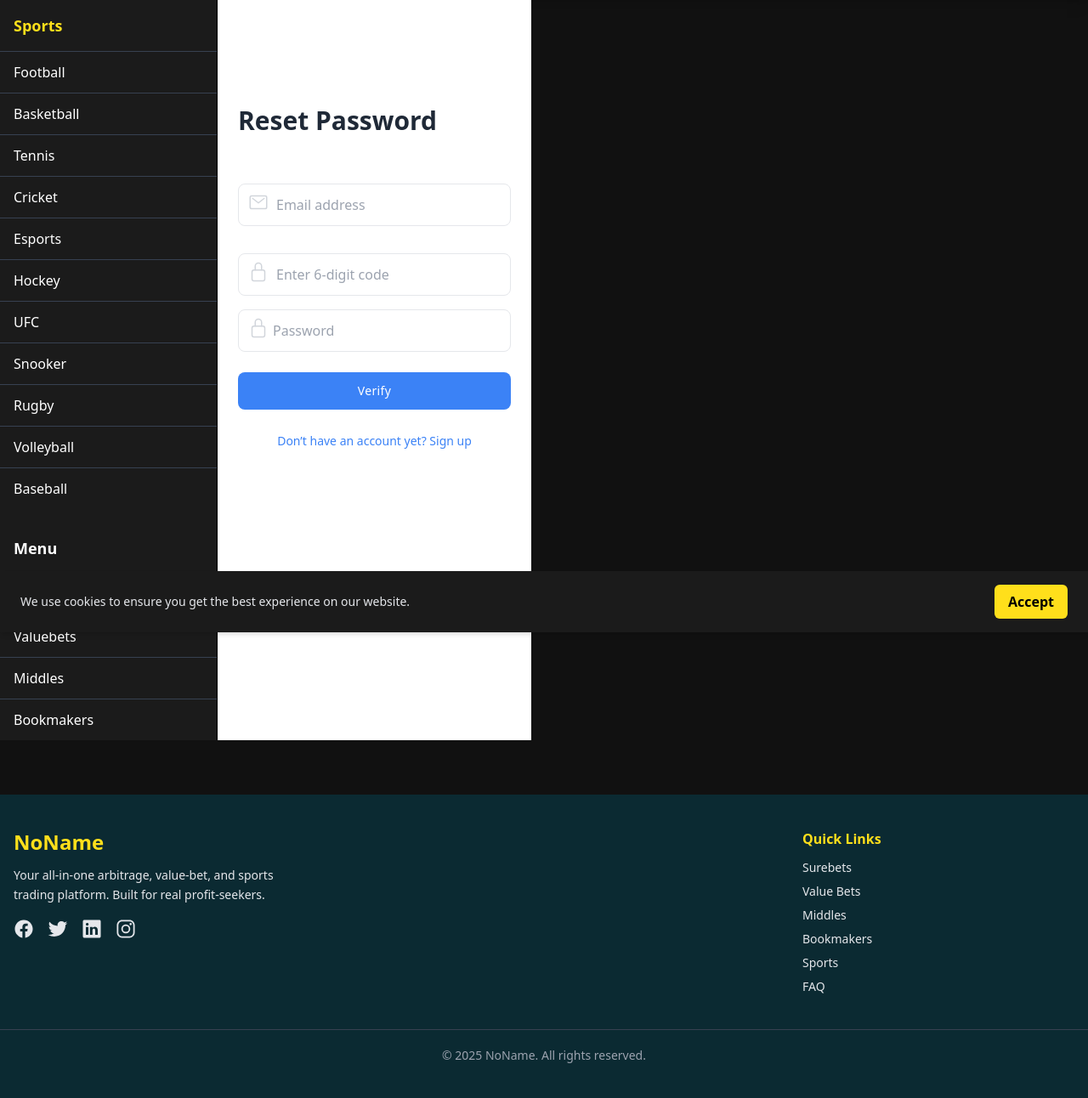
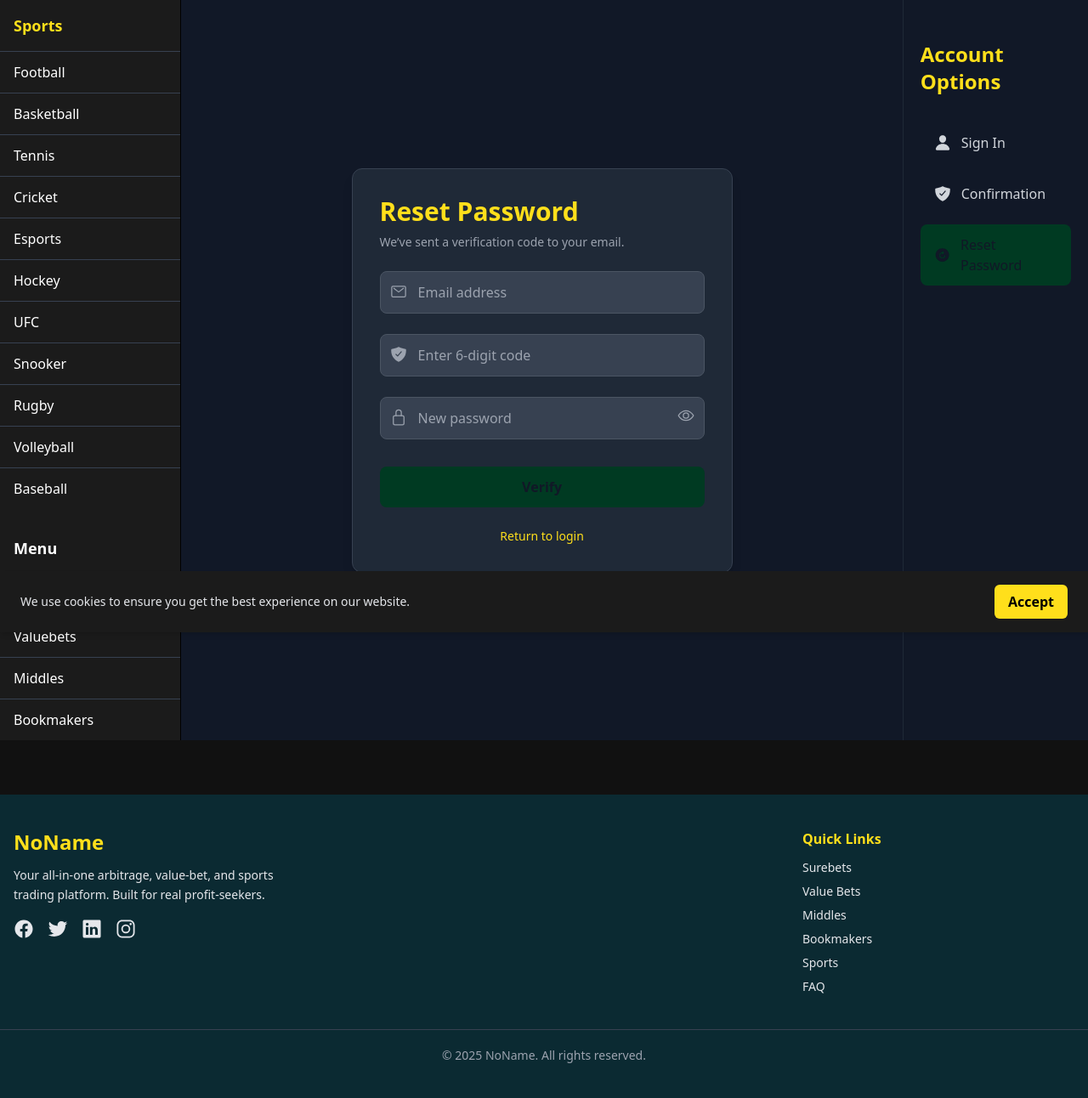
Before and after one commit to manzub/sportsarb, a Flask app: page /auth/reset-password in a window 1280 px wide. Shown: the part 56-1348 px from the top of the page at 85% size. Run offline with Flask 3, Linux system fonts and the light colour scheme; data that the repository does not hold is empty; some libraries are stand-ins or nearby versions.

Commit message:
updated accounts flow and reset password flow

```diff
--- a/app/routes/auth.py
+++ b/app/routes/auth.py
@@ -80,11 +80,11 @@ def google_auth():
     session['user_email'] = user.email
     login_user(user, remember=True)
 
-    flash("Login successfull", "yellow")
+    flash("Login successfull", "warning")
     return redirect(url_for('main.index'))
 
   except ValueError:
-    flash("Invalid Google token", "red")
+    flash("Invalid Google token", "warning")
     return redirect(url_for('auth.login'))
 
 @bp.route('/login', methods=['GET', 'POST'])
@@ -120,14 +120,14 @@ def login():
             send_otp_mail(new_user)
 
             session['user_email'] = new_user.email
-            flash("We sent you a verification code. Please check your email.", "yellow")
+            flash("We sent you a verification code. Please check your email.", "warning")
             return redirect(url_for('auth.confirmation', user_id=new_user.id))
           else:
-            flash('Invalid email address', 'red')
+            flash('Invalid email address', 'warning')
         else:
           return redirect(url_for('auth.login'))
       else:
-        flash('Password is incorrect', 'red')
+        flash('Password is incorrect', 'warning')
 
   return render_template('login.html', form=form, google_client_id=GOOGLE_CLIENT_ID)
 
@@ -137,11 +137,11 @@ def confirmation(user_id):
   if request.method == 'POST':
     code = request.form.get('otp_code')
     if user.verify_otp(code):
-      flash("Email verified successfully! Welcome.", "emerald")
+      flash("Email verified successfully! Welcome.", "success")
       login_user(user, remember=True)
       return redirect(url_for('main.index'))
     else:
-      flash("Invalid or expired OTP code.", "red")
+      flash("Invalid or expired OTP code.", "warning")
   return render_template('confirmation.html', user=user)
 
 @bp.route('/resend-otp/<int:user_id>')
@@ -149,7 +149,7 @@ def resend_otp(user_id):
   user = User.query.get_or_404(user_id)
   user.set_otp()
   send_otp_mail(user)
-  flash("A new verification code has been sent to your email.", "yellow")
+  flash("A new verification code has been sent to your email.", "warning")
   return redirect(url_for('auth.confirmation', user_id=user.id))
 
 @bp.route('/request-password-reset', methods=['GET'])
@@ -158,7 +158,7 @@ def request_password_reset():
   user = User.query.filter_by(email=current_user.email).first()
 
   if not user:
-    flash('No account found with that email', 'red')
+    flash('No account found with that email', 'warning')
     return redirect(url_for('main.account'))
 
   otp = generate_otp()
--- a/app/templates/base.html
+++ b/app/templates/base.html
@@ -257,7 +257,7 @@
             :name="toast.category=='warning' ? 'alert-circle' : toast.category=='success' ? 'checkmark-circle' : 'information-circle'"
             class="text-xl flex-shrink-0"></ion-icon>
           <span
-            x-text="toast.message=='pending' ? 'You have a pending subscription. Click here to pay' : toast.message"></span>
+            x-text="toast.message=='pending' ? 'You have a pending subscription. Go to accounts to pay' : toast.message"></span>
         </div>
         <button @click="toasts = toasts.filter(t => t.id !== toast.id)" class="text-gray-200 hover:text-white">
           <ion-icon name="close-circle" class="text-lg"></ion-icon>
--- a/app/templates/partials/auth_sidebar.html
+++ b/app/templates/partials/auth_sidebar.html
@@ -1,20 +1,41 @@
-<aside class="flex flex-col h-screen px-4 py-8 overflow-y-auto">
-  <div class="flex flex-col justify-between">
-    <nav>
-      <a class="flex items-center px-4 py-2 {% if request.endpoint == 'auth.login' %}bg-primary text-primary-content{% else %}text-gray-600 hover:bg-gray-100{% endif %} rounded-md" href="{{url_for('main.account')}}">
-        <ion-icon class="w-5 h-5" name="person"></ion-icon>
-        <span class="mx-4 font-medium">Sign In</span>
-      </a>
+<!-- SIDEBAR -->
+<aside class="w-full lg:w-1/4 bg-gray-900 border-t lg:border-t-0 lg:border-l border-gray-800
+           flex flex-col items-center justify-start py-12 px-5 order-2">
 
-      <a class="flex items-center px-4 py-2 mt-2 {% if request.endpoint == 'auth.confirmation' %}bg-primary text-primary-content{% else %}text-gray-600 hover:bg-gray-100{% endif %} transition-colors duration-300 transform rounded-md hover:bg-gray-100 hover:text-gray-700">
-        <ion-icon name="shield-checkmark" class="w-5 h-5"></ion-icon>
-        <span class="mx-4 font-medium">Confirmation</span>
-      </a>
+  <h2 class="text-2xl font-semibold text-bet365yellow mb-8">
+    Account Options
+  </h2>
 
-      <a class="flex items-center px-4 py-2 mt-2 {% if request.endpoint == 'auth.reset_password' %}bg-primary text-primary-content{% else %}text-gray-600 hover:bg-gray-100{% endif %} transition-colors duration-300 transform rounded-md hover:bg-gray-100 hover:text-gray-700" href="{{url_for('auth.request_password_reset')}}">
-        <ion-icon class="w-5 h-5" name="refresh-circle"></ion-icon>
-        <span class="mx-4 font-medium">Reset</span>
-      </a>
-    </nav>
-  </div>
+  <nav class="w-full space-y-3 text-gray-300">
+    <a href="{{ url_for('auth.login') }}" class="flex items-center gap-3 px-4 py-3 rounded-lg
+        {% if request.endpoint == 'auth.login' %}
+           bg-bet365green text-gray-900
+        {% else %}
+           hover:bg-gray-800
+        {% endif %}">
+      <ion-icon name="person" class="text-xl"></ion-icon>
+      <span class="font-medium">Sign In</span>
+    </a>
+
+    <a class="flex items-center gap-3 px-4 py-3 rounded-lg
+        {% if request.endpoint == 'auth.confirmation' %}
+           bg-bet365green text-gray-900
+        {% else %}
+           hover:bg-gray-800
+        {% endif %}">
+      <ion-icon name="shield-checkmark" class="text-xl"></ion-icon>
+      <span class="font-medium">Confirmation</span>
+    </a>
+
+    <a href="{{ url_for('auth.request_password_reset') }}" class="flex items-center gap-3 px-4 py-3 rounded-lg
+        {% if request.endpoint == 'auth.reset_password' %}
+           bg-bet365green text-gray-900
+        {% else %}
+           hover:bg-gray-800
+        {% endif %}">
+      <ion-icon name="refresh-circle" class="text-xl"></ion-icon>
+      <span class="font-medium">Reset Password</span>
+    </a>
+  </nav>
+
 </aside>
--- a/app/templates/reset_password.html
+++ b/app/templates/reset_password.html
@@ -1,60 +1,100 @@
 {% extends 'base.html' %}
+
 {% block content %}
-<section class="bg-white dark:bg-gray-900">
-  <div class="container flex items-center my-28 justify-center px-6 mx-auto">
-    <form method="post" class="w-full max-w-md">
-      <h1 class="mt-3 text-2xl font-semibold text-gray-800 capitalize sm:text-3xl dark:text-white">Reset Password</h1>
-      <p>We’ve sent a code to your email</p>
+<section class="w-full min-h-screen flex flex-col lg:flex-row bg-gray-900 text-gray-200">
+
+  <!-- MAIN FORM -->
+  <div class="flex flex-col items-center justify-center w-full px-6 py-20">
+    <form method="post" class="w-full max-w-md bg-gray-800 rounded-xl p-8 shadow-lg border border-gray-700">
+      <h1 class="text-3xl font-bold text-bet365yellow mb-2">Reset Password</h1>
+      <p class="text-gray-400 text-sm mb-6">We’ve sent a verification code to your email.</p>
 
       <input type="hidden" name="csrf_token" value="{{csrf_token()}}">
 
-      <div class="relative flex items-center mt-8">
-        <span class="absolute">
-          <ion-icon class="w-6 h-6 mx-3 text-gray-300 dark:text-gray-500" name="mail-outline"></ion-icon>
+      <!-- EMAIL -->
+      <div class="relative mt-6">
+        <span class="absolute left-3 top-3.5">
+          <ion-icon class="text-gray-400 text-xl" name="mail-outline"></ion-icon>
         </span>
 
-        <input name="email" maxlength="128" placeholder="Email address" type="email" class="block w-full py-3 text-gray-700
-        bg-white border rounded-lg px-11 dark:bg-gray-900 dark:text-gray-300 dark:border-gray-600 focus:border-blue-400
-        dark:focus:border-blue-300 focus:ring-blue-300 focus:outline-none focus:ring focus:ring-opacity-40",
-        pattern="(?=(?:(\S+)@\S+\.[A-Za-z]+))(?:^(?:(?:[^\x00-\x20\x22\x28\x29\x2C\x2E\x3A-\x3C\x3E\x40\x5B-\x5D\x7F-\xFF]+)|(?:\x22(?:(?:[^\x0D\x22\x5C\x80-\xFF])|(?:\x5C[\x00-\x7F]))*\x22))(?:\x2E(?:(?:[^\x00-\x20\x22\x28\x29\x2C\x2E\x3A-\x3C\x3E\x40\x5B-\x5D\x7F-\xFF]+)|(?:\x22(?:(?:[^\x0D\x22\x5C\x80-\xFF])|(?:\x5C[\x00-\x7F]))*\x22)))*\x40(?:(?:[^\x00-\x20\x22\x28\x29\x2C\x2E\x3A-\x3C\x3E\x40\x5B-\x5D\x7F-\xFF]+)|(?:\x5B(?:(?:[^\x0D\x22\x5C\x80-\xFF])|(?:\x5C[\x00-\x7F]))*\x5D))(?:\x2E(?:(?:[^\x00-\x20\x22\x28\x29\x2C\x2E\x3A-\x3C\x3E\x40\x5B-\x5D\x7F-\xFF]+)|(?:\x5B(?:(?:[^\x0D\x22\x5C\x80-\xFF])|(?:\x5C[\x00-\x7F]))*\x5D)))*$)" />
+        <input name="email"
+               maxlength="128"
+               type="email"
+               placeholder="Email address"
+               class="w-full pl-11 pr-4 py-3 rounded-lg bg-gray-700 text-gray-200 border border-gray-600
+                      focus:ring-2 focus:ring-bet365green focus:border-bet365green outline-none"
+               required />
       </div>
 
-      <div class="relative flex items-center mt-8">
-        <span class="absolute">
-          <ion-icon class="w-6 h-6 mx-3 text-gray-300 dark:text-gray-500" name="lock-closed-outline"></ion-icon>
+      <!-- OTP CODE -->
+      <div class="relative mt-6">
+        <span class="absolute left-3 top-3.5">
+          <ion-icon class="text-gray-400 text-xl" name="shield-checkmark"></ion-icon>
         </span>
 
-        <input type="text" name="otp_code" placeholder="Enter 6-digit code" required
-          class="block w-full py-3 text-gray-700 bg-white border rounded-lg px-11 dark:bg-gray-900 dark:text-gray-300 dark:border-gray-600 focus:border-blue-400 dark:focus:border-blue-300 focus:ring-blue-300 focus:outline-none focus:ring focus:ring-opacity-40" />
+        <input type="text"
+               name="otp_code"
+               placeholder="Enter 6-digit code"
+               required
+               class="w-full pl-11 pr-4 py-3 rounded-lg bg-gray-700 text-gray-200 border border-gray-600
+                      focus:ring-2 focus:ring-bet365green focus:border-bet365green outline-none" />
       </div>
 
-      <div class="relative flex items-center mt-4">
-        <span class="absolute">
-          <ion-icon class="w-6 h-6 mx-3 text-gray-300 dark:text-gray-500" name="lock-closed-outline"></ion-icon>
+      <!-- NEW PASSWORD -->
+      <div class="relative mt-6">
+        <span class="absolute left-3 top-3.5">
+          <ion-icon class="text-gray-400 text-xl" name="lock-closed-outline"></ion-icon>
         </span>
 
-        <input type="password" name="new_password" placeholder="Password" class="block w-full px-10 py-3 text-gray-700 bg-white border rounded-lg
-        dark:bg-gray-900 dark:text-gray-300 dark:border-gray-600 focus:border-blue-400 dark:focus:border-blue-300
-        focus:ring-blue-300 focus:outline-none focus:ring focus:ring-opacity-40" />
+        <input type="password"
+               name="new_password"
+               placeholder="New password"
+               required
+               class="w-full pl-11 pr-12 py-3 rounded-lg bg-gray-700 text-gray-200 border border-gray-600
+                      focus:ring-2 focus:ring-bet365green focus:border-bet365green outline-none"
+               id="passwordField" />
+
+        <!-- VISIBILITY TOGGLE -->
+        <button type="button"
+                onclick="togglePassword()"
+                class="absolute right-3 top-3 text-gray-400 hover:text-gray-200">
+          <ion-icon id="pwToggleIcon" name="eye-outline" class="text-xl"></ion-icon>
+        </button>
       </div>
 
-      <div class="mt-6">
-        <button
-          class="w-full px-6 py-3 text-sm font-medium tracking-wide text-white capitalize transition-colors duration-300 transform bg-blue-500 rounded-lg hover:bg-blue-400 focus:outline-none focus:ring focus:ring-blue-300 focus:ring-opacity-50">
-          Verify
-        </button>
+      <!-- SUBMIT -->
+      <button class="w-full mt-8 py-3 rounded-lg text-gray-900 font-semibold
+                     bg-bet365green hover:bg-bet365green/90 transition">
+        Verify
+      </button>
 
-        <div class="mt-6 text-center ">
-          <a href="{{url_for('auth.login')}}" class="text-sm text-blue-500 hover:underline dark:text-blue-400">
-            Don’t have an account yet? Sign up
-          </a>
-        </div>
-      </div>
+      <p class="mt-6 text-sm text-center">
+        <a href="{{ url_for('auth.login') }}" class="text-bet365yellow hover:underline">
+          Return to login
+        </a>
+      </p>
+
     </form>
   </div>
+
+  {% block sidebar %}
+    {% include 'partials/auth_sidebar.html' %}
+  {% endblock sidebar %}
 </section>
+
+<script>
+  function togglePassword() {
+    const field = document.getElementById('passwordField');
+    const icon = document.getElementById('pwToggleIcon');
+
+    if (field.type === "password") {
+      field.type = "text";
+      icon.name = "eye-off-outline";
+    } else {
+      field.type = "password";
+      icon.name = "eye-outline";
+    }
+  }
+</script>
+
 {% endblock %}
-
-{% block sidebar %}
-{% include 'partials/auth_sidebar.html' %}
-{% endblock sidebar %}
```
Also changed, not shown: app/templates/account.html (+76 -67 lines), app/templates/confirmation.html (+35 -27 lines), app/templates/login.html (+3 -41 lines), app/templates/partials/account_sidebar.html (+33 -19 lines), app/templates/plans.html (deleted, +0 -75 lines), 2 other files.
